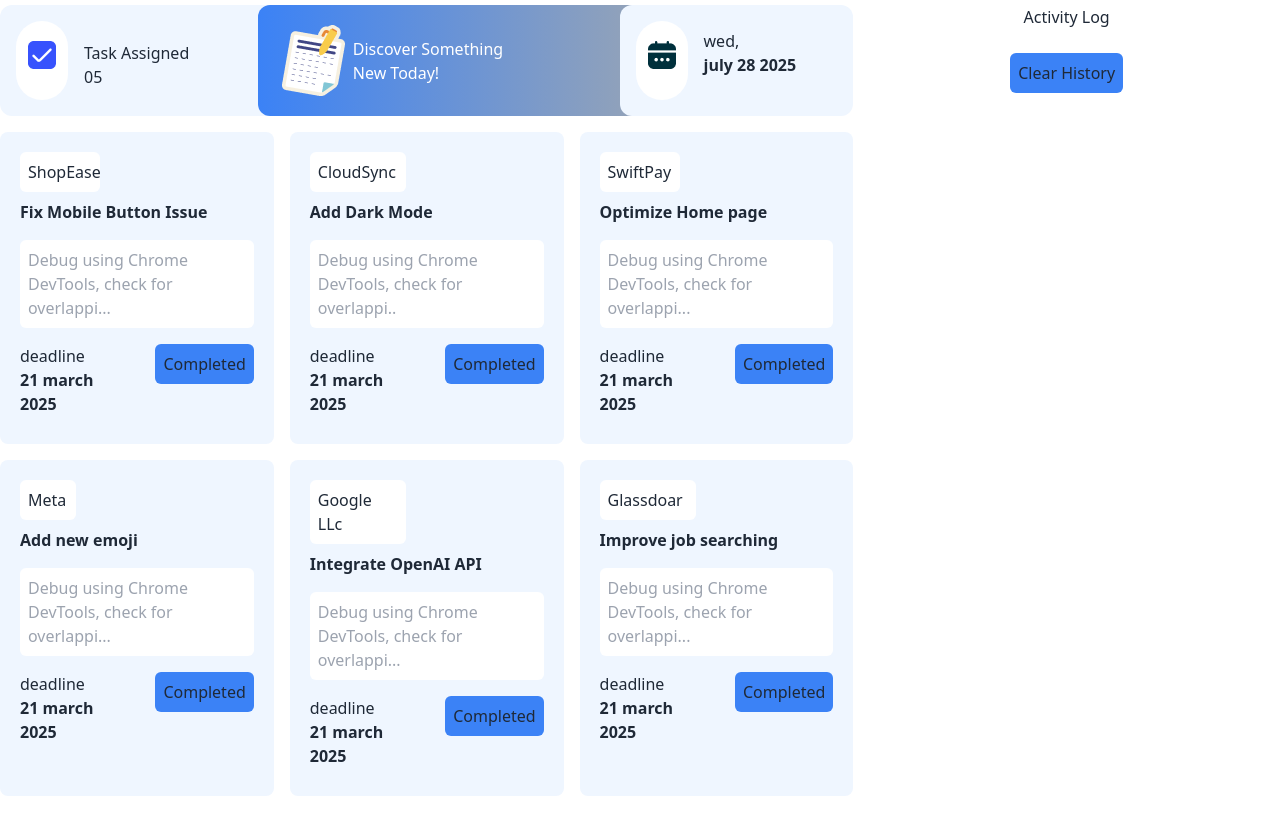
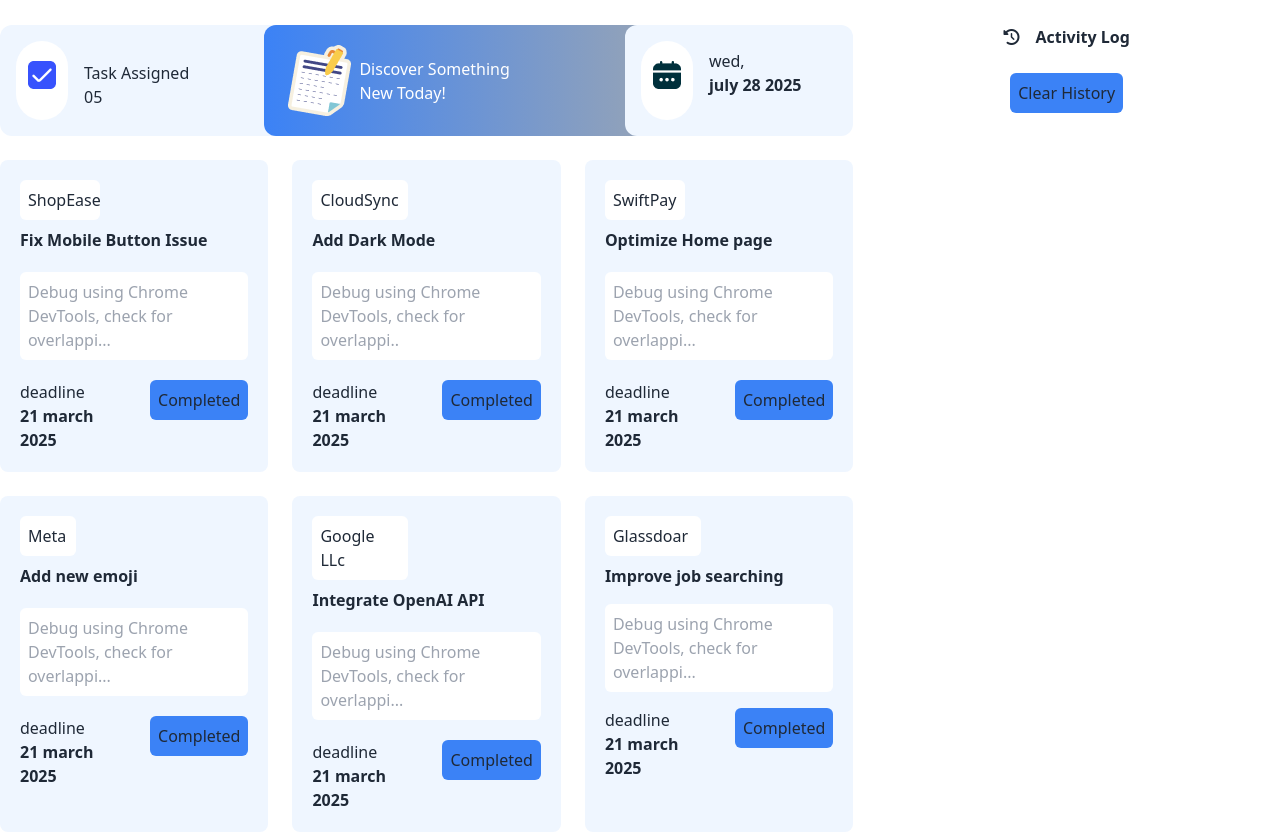
Before and after one commit to Shdeveloper12/assignment-5, a plain HTML site: page index.html in a window 1280 px wide. Shown: the part 83-915 px from the top of the page. Before the commit the page ends 879 px from the top, so only its background shows below. Drawn offline with nearby package versions, Linux system fonts and the light colour scheme.

Commit message:
added some code correction

```diff
--- a/index.html
+++ b/index.html
@@ -8,6 +8,7 @@
     <script src="https://cdn.tailwindcss.com"></script>
     <link rel="preconnect" href="https://fonts.googleapis.com">
 <link rel="preconnect" href="https://fonts.gstatic.com" crossorigin>
+<link rel="stylesheet" href="https://cdnjs.cloudflare.com/ajax/libs/font-awesome/6.7.2/css/all.min.css" integrity="sha512-Evv84Mr4kqVGRNSgIGL/F/aIDqQb7xQ2vcrdIwxfjThSH8CSR7PBEakCr51Ck+w+/U6swU2Im1vVX0SVk9ABhg==" crossorigin="anonymous" referrerpolicy="no-referrer" />
 <style>
     @import url('https://fonts.googleapis.com/css2?family=Poppins:ital,wght@0,100;0,200;0,300;0,400;0,500;0,600;0,700;0,800;0,900;1,100;1,200;1,300;1,400;1,500;1,600;1,700;1,800;1,900&display=swap');
 
@@ -18,7 +19,7 @@
 </head>
 <body class="bg-blue-40 max-w-screen-2xl mx-auto font-poppins">
     <header>
-        <div class="navbar bg-white">
+        <div class="navbar bg-white mb-5">
             <div class="flex-1 p-2">
                 <img class="" src="assets/logo.png" alt="">
               <h1 class="text-2xl ml-2">Dev<span class="font-bold ">Board</span></h1>
@@ -38,7 +39,7 @@
     </header>
     <main>
         <div class="grid   grid-cols-3 ">
-            <div class="grid grid-cols-3 gap-4 col-span-2">
+            <div class="grid grid-cols-3 gap-6 col-span-2">
 
                 <div class="flex w-72 bg-blue-50 p-4 rounded-xl">
                     <div class="bg-white p-3 rounded-full ">
@@ -50,7 +51,7 @@
                         <h2>05</h2>
                     </div>
                 </div>
-                <div class="flex min-w-96 -ml-8 bg-gradient-to-l to-blue-500 from-slate-400 p-4 rounded-xl">
+                <div class="flex min-w-96 -ml-7 bg-gradient-to-l to-blue-500 from-slate-400 p-4 rounded-xl">
                     <img src="assets/board.png" alt="">
                     <h4 class="text-white mt-4">Discover Something <br> New Today!</h4>
                 </div>
@@ -66,9 +67,9 @@
             <div class="bg-blue-50 rounded-lg p-5 ">
                 <h5 class="bg-white w-20 rounded-md p-2">ShopEase</h5>
                 <h3 class="font-bold my-2">Fix Mobile Button Issue</h3>
-                <p class="bg-white text-gray-400 rounded-md p-2 my-4">Debug using Chrome <br>
+                <p class="bg-white text-gray-400 rounded-md p-2 my-5">Debug using Chrome <br>
                 DevTools, check for overlappi...</p>
-                <div class="flex gap-9 my-2 justify-between">
+                <div class="flex gap-9  justify-between">
                     <div><h4>deadline</h4>
                     <h4 class="font-bold">21 march 2025</h4>
                 </div>
@@ -79,7 +80,7 @@
             <div class="bg-blue-50 rounded-lg p-5 ">
                 <h5 class="bg-white w-24 rounded-md p-2">CloudSync</h5>
                 <h3 class="font-bold my-2">Add Dark Mode</h3>
-                <p class="bg-white rounded-md text-gray-400 p-2 my-4">Debug using Chrome
+                <p class="bg-white rounded-md text-gray-400 p-2 my-5">Debug using Chrome
                     DevTools, check for overlappi..</p>
                 <div class="flex gap-9  justify-between">
                     <div><h4>deadline</h4>
@@ -92,9 +93,9 @@
             <div class="bg-blue-50 rounded-lg p-5 ">
                 <h5 class="bg-white w-20 rounded-md p-2">SwiftPay</h5>
                 <h3 class="font-bold my-2">Optimize Home page</h3>
-                <p class="bg-white rounded-md p-2 my-4 text-gray-400">Debug using Chrome <br>
+                <p class="bg-white rounded-md p-2 my-5 text-gray-400">Debug using Chrome <br>
                 DevTools, check for overlappi...</p>
-                <div class="flex gap-9 my-2 justify-between">
+                <div class="flex gap-9  justify-between">
                     <div><h4>deadline</h4>
                     <h4 class="font-bold">21 march 2025</h4>
                 </div>
@@ -105,9 +106,9 @@
             <div class="bg-blue-50 rounded-lg p-5 ">
                 <h5 class="bg-white w-14 rounded-md p-2">Meta</h5>
                 <h3 class="font-bold my-2">Add new emoji</h3>
-                <p class="bg-white rounded-md p-2 my-4 text-gray-400">Debug using Chrome <br>
+                <p class="bg-white rounded-md p-2 my-5 text-gray-400">Debug using Chrome <br>
                 DevTools, check for overlappi...</p>
-                <div class="flex gap-9 my-2 justify-between">
+                <div class="flex gap-9  justify-between">
                     <div><h4>deadline</h4>
                     <h4 class="font-bold">21 march 2025</h4>
                 </div>
@@ -118,9 +119,9 @@
             <div class="bg-blue-50 rounded-lg p-5 ">
                 <h5 class="bg-white w-24 rounded-md p-2">Google LLc</h5>
                 <h3 class="font-bold my-2">Integrate OpenAI API</h3>
-                <p class="bg-white rounded-md text-gray-400 p-2 my-4">Debug using Chrome <br>
+                <p class="bg-white rounded-md text-gray-400 p-2 my-5">Debug using Chrome <br>
                 DevTools, check for overlappi...</p>
-                <div class="flex gap-9 my-2 justify-between">
+                <div class="flex gap-9 justify-between">
                     <div><h4>deadline</h4>
                     <h4 class="font-bold">21 march 2025</h4>
                 </div>
@@ -144,7 +145,7 @@
 
         </div>
         <div class="text-center ">
-            <h4>Activity Log</h4>
+            <h4 class="font-bold"><i class="fa-solid mr-4 fa-clock-rotate-left"></i>Activity Log</h4>
             <br>
             <button class="bg-blue-500 p-2 rounded-md">Clear History</button>
         </div>
```
